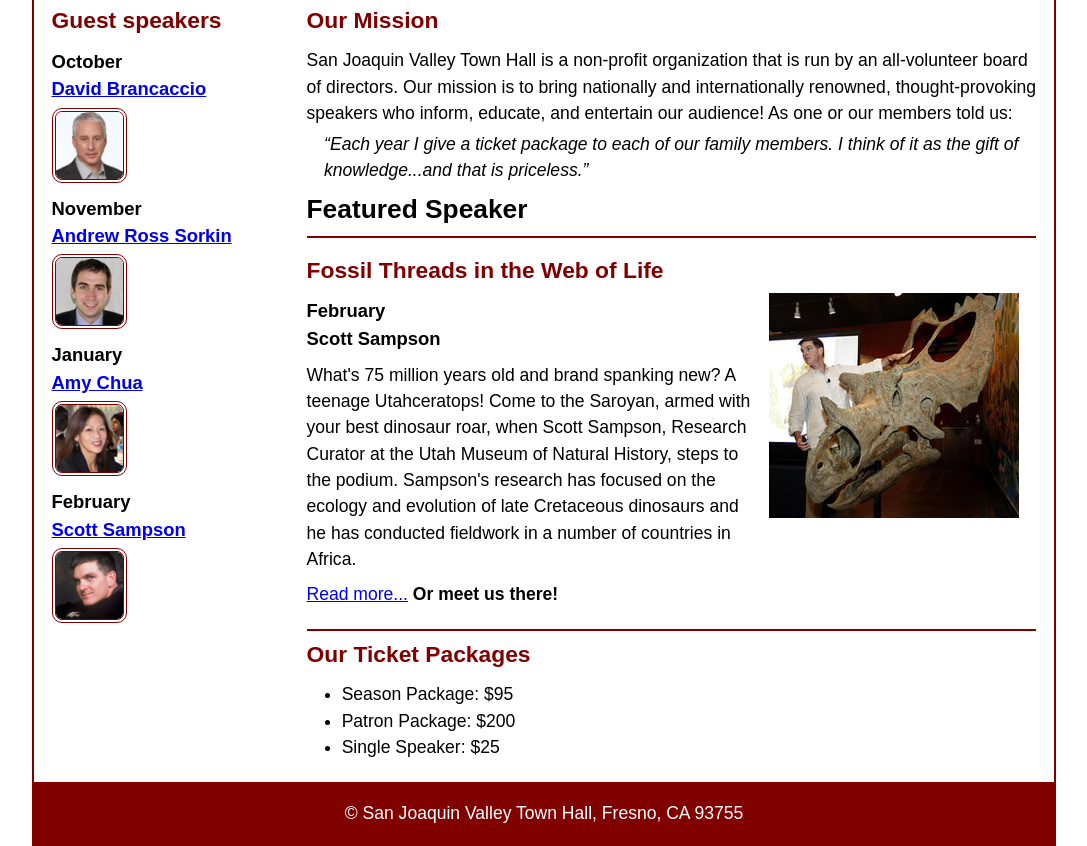
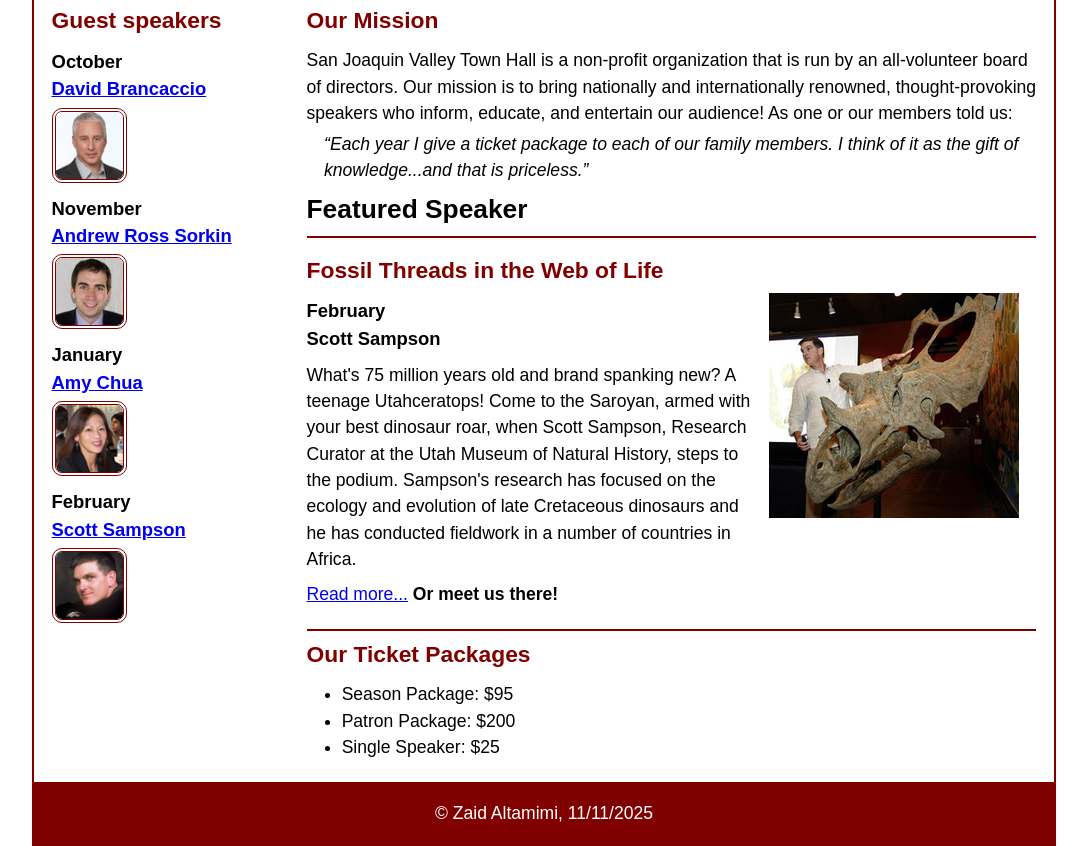
Before and after one commit to za272/A09, a website: page index.html in a window 1280 px wide. Shown: the part 185-1031 px from the top of the page, without its empty margins (96-1183 px from the left). Drawn offline with Linux system fonts and the light colour scheme.

Commit message:
Update index.html

```diff
--- a/index.html
+++ b/index.html
@@ -90,7 +90,7 @@
     </section>
 </main>
 <footer>
-    <p>&copy; San Joaquin Valley Town Hall, Fresno, CA 93755</p>
+    <p>&copy; Zaid Altamimi, 11/11/2025</p>
 </footer>
 </body>
 </html>
```
